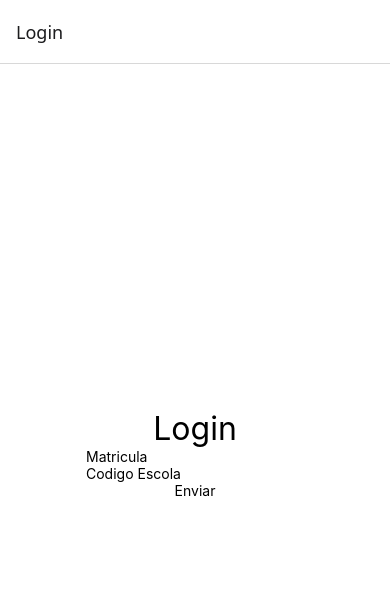
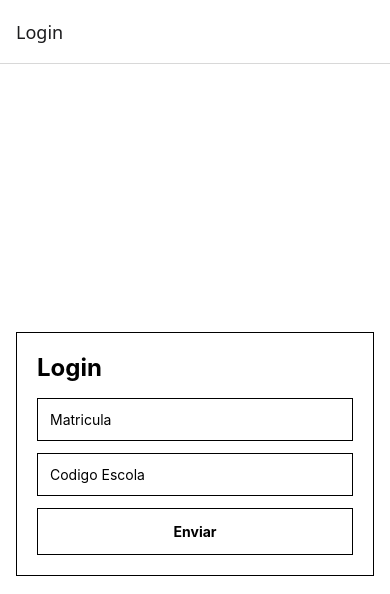
Before and after one commit to fabascoder/project-camp, a React Native app: screen / in a window 390 px wide. Shown: the top 594 px of the page. Built offline with nearby package versions, Linux system fonts and the light colour scheme.

Commit message:
feature pronta

```diff
--- a/src/api/ContextServiceApi.js
+++ b/src/api/ContextServiceApi.js
@@ -1,11 +1,11 @@
-import React, { Children } from "react";
+import React from "react";
 import escola from "./escola.json";
+
 export const ContextServiceApi = React.createContext();
 
 export const StorageServiceApi = ({ children }) => {
-  console.log(escola);
   return (
-    <ContextServiceApi.Provider value={{ escola }}>
+    <ContextServiceApi.Provider value={escola}>
       {children}
     </ContextServiceApi.Provider>
   );
--- a/src/api/escola.json
+++ b/src/api/escola.json
@@ -1,4 +1,39 @@
-[
+{
+  "alimentosGlobais": [
+    {
+      "id": 1,
+      "nome": "Leite"
+    },
+    {
+      "id": 2,
+      "nome": "Pão"
+    },
+    {
+      "id": 3,
+      "nome": "Arroz"
+    },
+    {
+      "id": 4,
+      "nome": "Feijão"
+    },
+    {
+      "id": 5,
+      "nome": "Frango"
+    },
+    {
+      "id": 6,
+      "nome": "Macarrão"
+    },
+    {
+      "id": 7,
+      "nome": "Carne Moída"
+    },
+    {
+      "id": 8,
+      "nome": "Suco"
+    }
+  ],
+  "escolas": [
     {
       "id": 1,
       "nome": "EMEF Monte Verde",
@@ -9,6 +44,11 @@
           "id": 1,
           "nome": "Maria Aparecida",
           "matricula": 1001
+        },
+        {
+          "id": 2,
+          "nome": "José Carlos",
+          "matricula": 1002
         }
       ],
       "horarios": [
@@ -20,14 +60,16 @@
           "horarioAmostra": "08:00",
           "alimentos": [
             {
-            "id": 1,
-            "nome": "Leite",
+              "alimentoId": 1,
               "temperatura": 65
             },
             {
-            "id": 2,
-            "nome": "Pão",
-            "temperatura": 28
+              "alimentoId": 2,
+              "temperatura": 30
+            },
+            {
+              "alimentoId": 8,
+              "temperatura": 8
             }
           ]
         },
@@ -39,9 +81,16 @@
           "horarioAmostra": "12:00",
           "alimentos": [
             {
-            "id": 1,
-            "nome": "Arroz",
+              "alimentoId": 3,
               "temperatura": 72
+            },
+            {
+              "alimentoId": 4,
+              "temperatura": 74
+            },
+            {
+              "alimentoId": 5,
+              "temperatura": 76
             }
           ]
         }
@@ -66,7 +115,16 @@
           "inicio": "08:00",
           "fim": "09:00",
           "horarioAmostra": "08:30",
-        "alimentos": []
+          "alimentos": [
+            {
+              "alimentoId": 1,
+              "temperatura": 63
+            },
+            {
+              "alimentoId": 2,
+              "temperatura": 27
+            }
+          ]
         },
         {
           "id": 2,
@@ -74,24 +132,67 @@
           "inicio": "12:00",
           "fim": "13:30",
           "horarioAmostra": "12:30",
-        "alimentos": []
+          "alimentos": [
+            {
+              "alimentoId": 6,
+              "temperatura": 71
+            },
+            {
+              "alimentoId": 7,
+              "temperatura": 75
+            }
+          ]
+        }
+      ]
     },
     {
       "id": 3,
-        "nome": "Lanche da Tarde",
-        "inicio": "15:00",
-        "fim": "15:30",
-        "horarioAmostra": "15:15",
-        "alimentos": []
+      "nome": "EMEF Vila Esperança",
+      "numeroAlunos": 640,
+      "codAcesso": 1235,
+      "funcionarios": [
+        {
+          "id": 1,
+          "nome": "Juliana Martins",
+          "matricula": 3001
+        }
+      ],
+      "horarios": [
+        {
+          "id": 1,
+          "nome": "Lanche da Manhã",
+          "inicio": "09:00",
+          "fim": "09:30",
+          "horarioAmostra": "09:10",
+          "alimentos": [
+            {
+              "alimentoId": 2,
+              "temperatura": 28
             },
             {
-        "id": 4,
+              "alimentoId": 8,
+              "temperatura": 7
+            }
+          ]
+        },
+        {
+          "id": 2,
           "nome": "Jantar",
           "inicio": "18:30",
           "fim": "19:30",
           "horarioAmostra": "19:00",
-        "alimentos": []
+          "alimentos": [
+            {
+              "alimentoId": 3,
+              "temperatura": 70
+            },
+            {
+              "alimentoId": 5,
+              "temperatura": 74
             }
           ]
         }
       ]
+    }
+  ]
+}
--- a/src/pages/Home.jsx
+++ b/src/pages/Home.jsx
@@ -1,37 +1,43 @@
 import React from "react";
-import { View, StyleSheet, Text, Pressable } from "react-native-web";
+import { View, StyleSheet, Text, Pressable } from "react-native";
 import { GlobalContext } from "../context/GlobalContext";
+import { useNavigation } from "@react-navigation/native";
 
 export const Home = () => {
   const dataContext = React.useContext(GlobalContext);
-  console.log(dataContext.data.escola.horarios);
-
-  function handleHorario({ target }) {
-    console.log(target);
-  }
+  const navigation = useNavigation();
 
   return (
     <View style={styles.container}>
-      {dataContext.data.escola && dataContext.data.funcionario && (
-        <View>
-          <Text>Olá, {dataContext.data.funcionario.nome}</Text>
-          <View>
-            {dataContext.data.escola.horarios.map((escola) => {
-              return (
-                <View key={escola.id}>
-                  <Pressable onPress={handleHorario}>
-                    <Text>
-                      {escola.nome} Inicio: {escola.inicio} fim: {escola.fim}
-                    </Text>
-                    <Text>Amostra: {escola.horarioAmostra}</Text>
-                  </Pressable>
-                </View>
-              );
-            })}
-          </View>
-        </View>
-      )}
-      <View></View>
+      <View style={styles.card}>
+        {dataContext.data.escola && dataContext.data.funcionario ? (
+          <>
+            <Text style={styles.title}>Olá, {dataContext.data.funcionario.nome}</Text>
+            {dataContext.data.escola.horarios.map((horario) => (
+              <View key={horario.id} style={styles.item}>
+                <Pressable
+                  style={({ hovered }) => [
+                    styles.pressable,
+                    hovered && styles.pressableHover,
+                  ]}
+                  onPress={() =>
+                    navigation.navigate("Horarios", {
+                      id: horario.id,
+                    })
+                  }
+                >
+                  <Text style={styles.itemTitle}>{horario.nome}</Text>
+                  <Text>Início: {horario.inicio}</Text>
+                  <Text>Fim: {horario.fim}</Text>
+                  <Text>Amostra: {horario.horarioAmostra}</Text>
+                </Pressable>
+              </View>
+            ))}
+          </>
+        ) : (
+          <Text>Carregando...</Text>
+        )}
+      </View>
     </View>
   );
 };
@@ -42,6 +48,33 @@ const styles = StyleSheet.create({
     backgroundColor: "#fff",
     alignItems: "center",
     justifyContent: "center",
+    padding: 16,
+  },
+  card: {
+    width: "100%",
+    maxWidth: 500,
+    padding: 20,
+    borderWidth: 1,
+    borderColor: "#000",
+  },
+  title: {
+    fontSize: 24,
+    fontWeight: "700",
+    marginBottom: 16,
+  },
+  item: {
+    borderTopWidth: 1,
+    borderTopColor: "#000",
+    paddingVertical: 12,
+  },
+  pressable: {
+    padding: 12,
+  },
+  pressableHover: {
+    backgroundColor: "#e8e8e8",
+  },
+  itemTitle: {
+    fontWeight: "700",
   },
 });
 
--- /dev/null
+++ b/src/pages/Horarios.jsx
@@ -0,0 +1,200 @@
+import React from "react";
+import { useRoute } from "@react-navigation/native";
+import { GlobalContext } from "../context/GlobalContext";
+import {
+  View,
+  Text,
+  StyleSheet,
+  TextInput,
+  Pressable,
+  ScrollView,
+} from "react-native";
+
+export const Horarios = () => {
+  const route = useRoute();
+  const { data, setData } = React.useContext(GlobalContext);
+
+  const { id } = route.params;
+
+  const horario = data.escola?.horarios?.find((item) => item.id === Number(id));
+
+  const [alimentoSelecionado, setAlimentoSelecionado] = React.useState("");
+  const [temperatura, setTemperatura] = React.useState("");
+  const [showPicker, setShowPicker] = React.useState(false);
+
+  const alimentosOptions = data.alimentosGlobais || [];
+
+  const selectedAlimentoNome = alimentosOptions.find(
+    (item) => String(item.id) === alimentoSelecionado
+  )?.nome;
+
+  function getAlimentoNome(alimentoId) {
+    return (
+      alimentosOptions.find((item) => item.id === Number(alimentoId))?.nome ||
+      "Desconhecido"
+    );
+  }
+
+  function adicionarAlimento() {
+    if (!alimentoSelecionado || !temperatura) return;
+
+    const novoAlimento = {
+      id: Date.now(),
+      alimentoId: Number(alimentoSelecionado),
+      temperatura: Number(temperatura),
+    };
+
+    setData((prev) => ({
+      ...prev,
+      escola: {
+        ...prev.escola,
+        horarios: prev.escola.horarios.map((h) =>
+          h.id === horario.id
+            ? { ...h, alimentos: [...(h.alimentos || []), novoAlimento] }
+            : h
+        ),
+      },
+    }));
+
+    setAlimentoSelecionado("");
+    setTemperatura("");
+    setShowPicker(false);
+  }
+
+  return (
+    <ScrollView contentContainerStyle={styles.container}>
+      {horario && (
+        <View style={styles.card}>
+          <Text style={styles.title}>{horario.nome}</Text>
+          <Text>Início: {horario.inicio}</Text>
+          <Text>Fim: {horario.fim}</Text>
+
+          <View style={styles.section}>
+            <Text style={styles.sectionTitle}>Adicionar alimento</Text>
+
+            <Pressable
+              style={styles.select}
+              onPress={() => setShowPicker((prev) => !prev)}
+            >
+              <Text style={styles.selectText}>
+                {selectedAlimentoNome || "Selecione um alimento"}
+              </Text>
+            </Pressable>
+
+            {showPicker && (
+              <View style={styles.dropdown}>
+                {alimentosOptions.map((alimento) => {
+                  const selected = String(alimento.id) === alimentoSelecionado;
+                  return (
+                    <Pressable
+                      key={alimento.id}
+                      style={[
+                        styles.option,
+                        selected && styles.optionSelected,
+                      ]}
+                      onPress={() => {
+                        setAlimentoSelecionado(String(alimento.id));
+                        setShowPicker(false);
+                      }}
+                    >
+                      <Text>{alimento.nome}</Text>
+                    </Pressable>
+                  );
+                })}
+              </View>
+            )}
+
+            <TextInput
+              keyboardType="numeric"
+              placeholder="Temperatura"
+              value={temperatura}
+              onChangeText={setTemperatura}
+              style={styles.input}
+            />
+
+            <Pressable style={styles.button} onPress={adicionarAlimento}>
+              <Text style={styles.buttonText}>Enviar</Text>
+            </Pressable>
+          </View>
+
+          <Text style={styles.sectionTitle}>Alimentos cadastrados:</Text>
+          {(horario.alimentos || []).map((alimento, index) => (
+            <Text key={`${alimento.alimentoId}-${alimento.temperatura}-${index}`}>
+              {getAlimentoNome(alimento.alimentoId)} - {alimento.temperatura}°C
+            </Text>
+          ))}
+        </View>
+      )}
+    </ScrollView>
+  );
+};
+
+const styles = StyleSheet.create({
+  container: {
+    flexGrow: 1,
+    backgroundColor: "#fff",
+    padding: 16,
+    alignItems: "center",
+    justifyContent: "flex-start",
+  },
+  card: {
+    width: "100%",
+    maxWidth: 500,
+    padding: 20,
+    borderWidth: 1,
+    borderColor: "#000",
+  },
+  title: {
+    fontSize: 22,
+    fontWeight: "700",
+    marginBottom: 8,
+  },
+  section: {
+    marginTop: 20,
+  },
+  sectionTitle: {
+    fontSize: 16,
+    fontWeight: "600",
+    marginBottom: 10,
+  },
+  select: {
+    padding: 14,
+    borderWidth: 1,
+    borderColor: "#000",
+    marginBottom: 10,
+  },
+  selectText: {
+    color: "#000",
+  },
+  dropdown: {
+    borderWidth: 1,
+    borderColor: "#000",
+    marginBottom: 12,
+  },
+  option: {
+    padding: 12,
+  },
+  optionSelected: {
+    backgroundColor: "#ddd",
+  },
+  input: {
+    borderWidth: 1,
+    borderColor: "#000",
+    padding: 12,
+    marginBottom: 12,
+    width: "100%",
+  },
+  button: {
+    borderWidth: 1,
+    borderColor: "#000",
+    paddingVertical: 14,
+    alignItems: "center",
+    marginBottom: 20,
+  },
+  buttonText: {
+    color: "#000",
+    fontWeight: "700",
+  },
+});
+
+export default Horarios;
--- a/src/pages/Login.jsx
+++ b/src/pages/Login.jsx
@@ -30,28 +30,26 @@ export default function Login() {
 
   return (
     <View style={styles.container}>
-      <Text style={{ fontSize: 32 }}>Login</Text>
-      {/* {data.escola && data.funcionario && (
-        <Text>
-          Escola: {data.escola.nome} | Funcionario: {data.funcionario.nome}
-        </Text>
-      )} */}
+      <View style={styles.card}>
+        <Text style={styles.title}>Login</Text>
 
         <TextInput
+          style={styles.input}
           value={matricula}
           onChangeText={setMatricula}
           placeholder="Matricula"
         />
         <TextInput
+          style={styles.input}
           value={codeAcess}
           onChangeText={setCodeAcess}
           placeholder="Codigo Escola"
         />
 
-      <Pressable onPress={entrar}>
-        <Text>Enviar</Text>
+        <Pressable style={styles.button} onPress={entrar}>
+          <Text style={styles.buttonText}>Enviar</Text>
         </Pressable>
-
+      </View>
       <StatusBar style="auto" />
     </View>
   );
@@ -64,5 +62,35 @@ const styles = StyleSheet.create({
     backgroundColor: "#fff",
     alignItems: "center",
     justifyContent: "center",
+    padding: 16,
+  },
+  card: {
+    width: "100%",
+    maxWidth: 500,
+    padding: 20,
+    borderWidth: 1,
+    borderColor: "#000",
+  },
+  title: {
+    fontSize: 24,
+    fontWeight: "700",
+    marginBottom: 16,
+  },
+  input: {
+    width: "100%",
+    borderWidth: 1,
+    borderColor: "#000",
+    padding: 12,
+    marginBottom: 12,
+  },
+  button: {
+    borderWidth: 1,
+    borderColor: "#000",
+    paddingVertical: 14,
+    alignItems: "center",
+  },
+  buttonText: {
+    fontWeight: "700",
+    color: "#000",
   },
 });
--- a/src/routers/AppRouter.jsx
+++ b/src/routers/AppRouter.jsx
@@ -2,7 +2,7 @@ import { NavigationContainer } from "@react-navigation/native";
 import { createNativeStackNavigator } from "@react-navigation/native-stack";
 import Login from "../pages/Login";
 import Home from "../pages/Home";
-
+import Horarios from '../pages/Horarios'
 
 
 const Stack = createNativeStackNavigator();
@@ -13,6 +13,7 @@ export default function AppRoutes() {
       <Stack.Navigator>
         <Stack.Screen name="Login" component={Login} />
         <Stack.Screen name="Home" component={Home} />
+        <Stack.Screen name="Horarios" component={Horarios} />
       </Stack.Navigator>
     </NavigationContainer>
   );
```
Also changed, not shown: src/context/GlobalContext.jsx (+5 -4 lines). Lines whose indentation alone changed are shown as unchanged.
